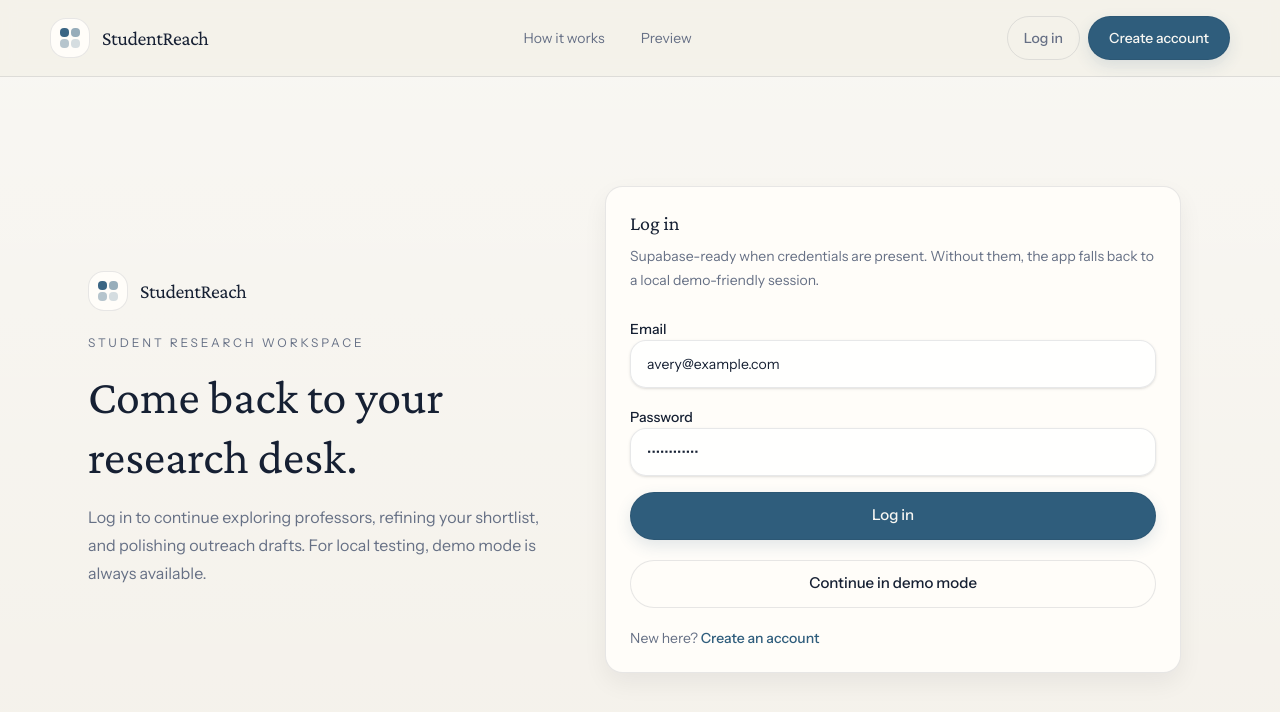
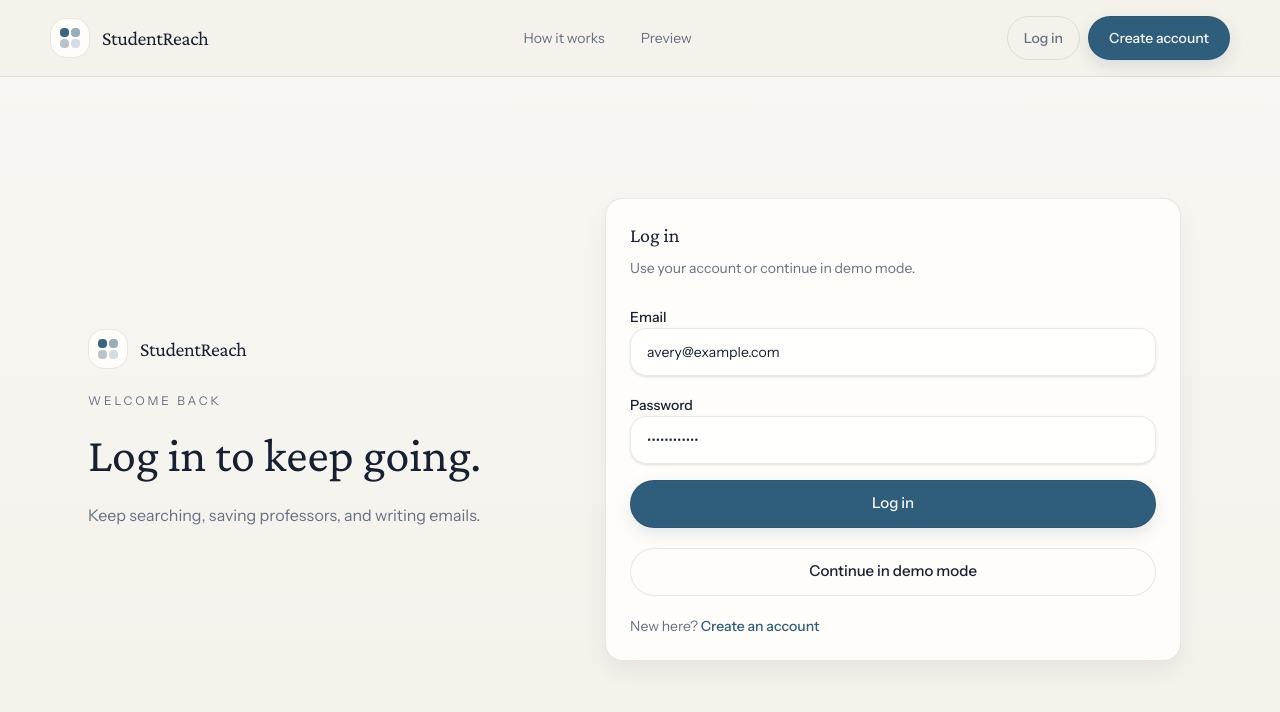
Before and after one commit to vanditb/studentreach, a Next.js app: page /login in a window 1280 px wide. Shown: the top 712 px of the page. Built offline with nearby package versions, Linux system fonts and the light colour scheme; no server answers.

Commit message:
simplify login copy

```diff
--- a/src/app/(auth)/login/page.tsx
+++ b/src/app/(auth)/login/page.tsx
@@ -46,20 +46,18 @@ export default function LoginPage() {
       <div className="space-y-6 px-2">
         <Logo />
         <div className="space-y-4">
-          <div className="text-xs uppercase tracking-[0.24em] text-muted-foreground">Student research workspace</div>
-          <h1 className="font-serif text-5xl leading-tight text-foreground">Come back to your research desk.</h1>
+          <div className="text-xs uppercase tracking-[0.24em] text-muted-foreground">Welcome back</div>
+          <h1 className="font-serif text-5xl leading-tight text-foreground">Log in to keep going.</h1>
           <p className="max-w-xl text-base leading-7 text-muted-foreground">
-            Log in to continue exploring professors, refining your shortlist, and polishing outreach drafts. For local testing, demo mode is always available.
+            Keep searching, saving professors, and writing emails.
           </p>
         </div>
       </div>
 
-      <Card className="mx-auto w-full max-w-xl bg-white/82">
+      <Card className="mx-auto w-full max-w-xl bg-paper">
         <CardHeader>
           <CardTitle>Log in</CardTitle>
-          <CardDescription>
-            Supabase-ready when credentials are present. Without them, the app falls back to a local demo-friendly session.
-          </CardDescription>
+          <CardDescription>Use your account or continue in demo mode.</CardDescription>
         </CardHeader>
         <CardContent className="space-y-5">
           <form className="space-y-4" onSubmit={form.handleSubmit(onSubmit)}>
```
